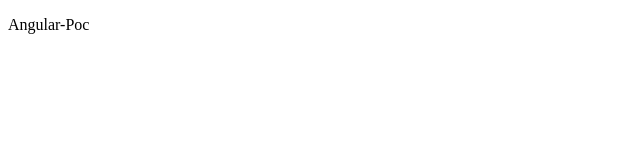
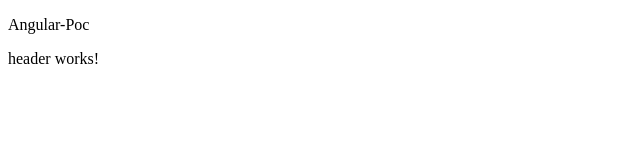
Before and after one commit to rayalatrinadh/angular-poc, an Angular app: page / in a window 1280 px wide. Shown: the top 160 px of the page, without its empty margins (0-640 px from the left). Built offline with nearby package versions, Linux system fonts and the light colour scheme.

Commit message:
header component

```diff
--- a/src/app/app.html
+++ b/src/app/app.html
@@ -1 +1,3 @@
 <P>Angular-Poc</P>
+
+<app-header />
--- a/src/app/app.ts
+++ b/src/app/app.ts
@@ -1,11 +1,13 @@
 import { Component, signal } from '@angular/core';
+import { Header } from "./header/header";
 //import { RouterOutlet } from '@angular/router';
 
 @Component({
   selector: 'app-root',
   //imports: [RouterOutlet],
   templateUrl: './app.html',
-  styleUrl: './app.css'
+  styleUrl: './app.css',
+  imports: [Header]
 })
 export class App {
   protected readonly title = signal('angular-poc');
--- /dev/null
+++ b/src/app/header/header.html
@@ -0,0 +1 @@
+<p>header works!</p>
```
Also changed, not shown: src/app/header/header.ts (added, +11 -0 lines), src/app/header/header.css (added), 1 other file (tests, documents, lock files or other folders).
